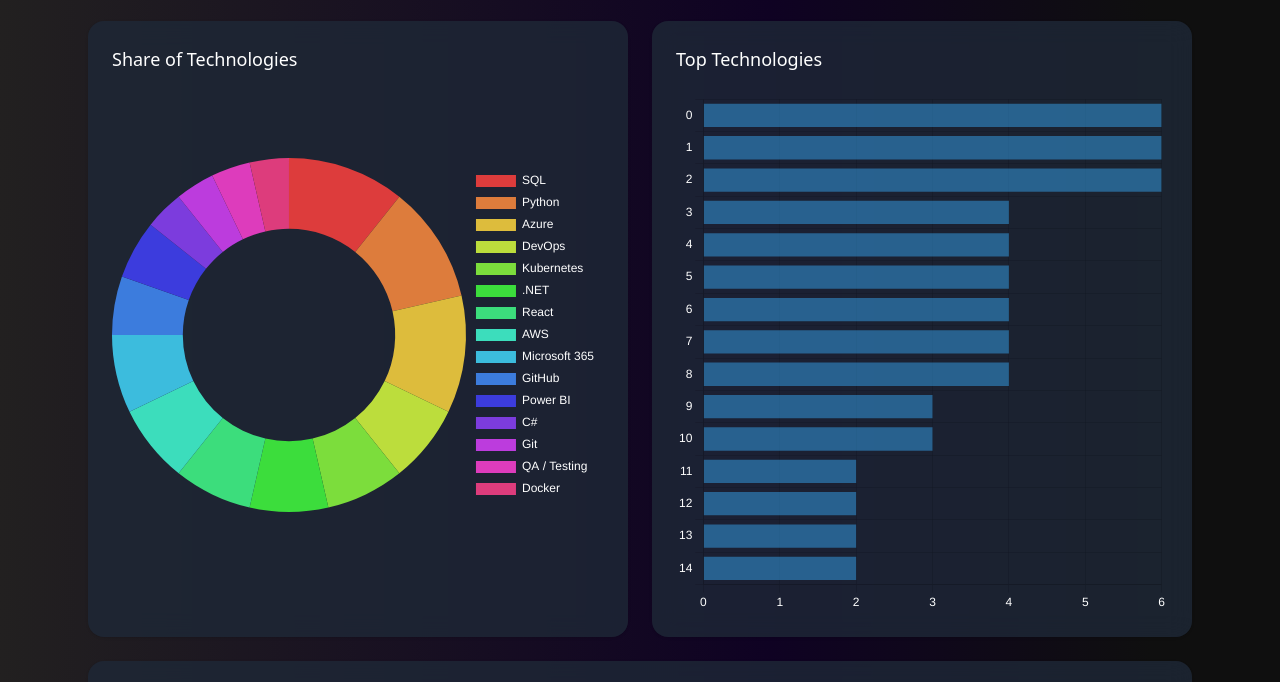
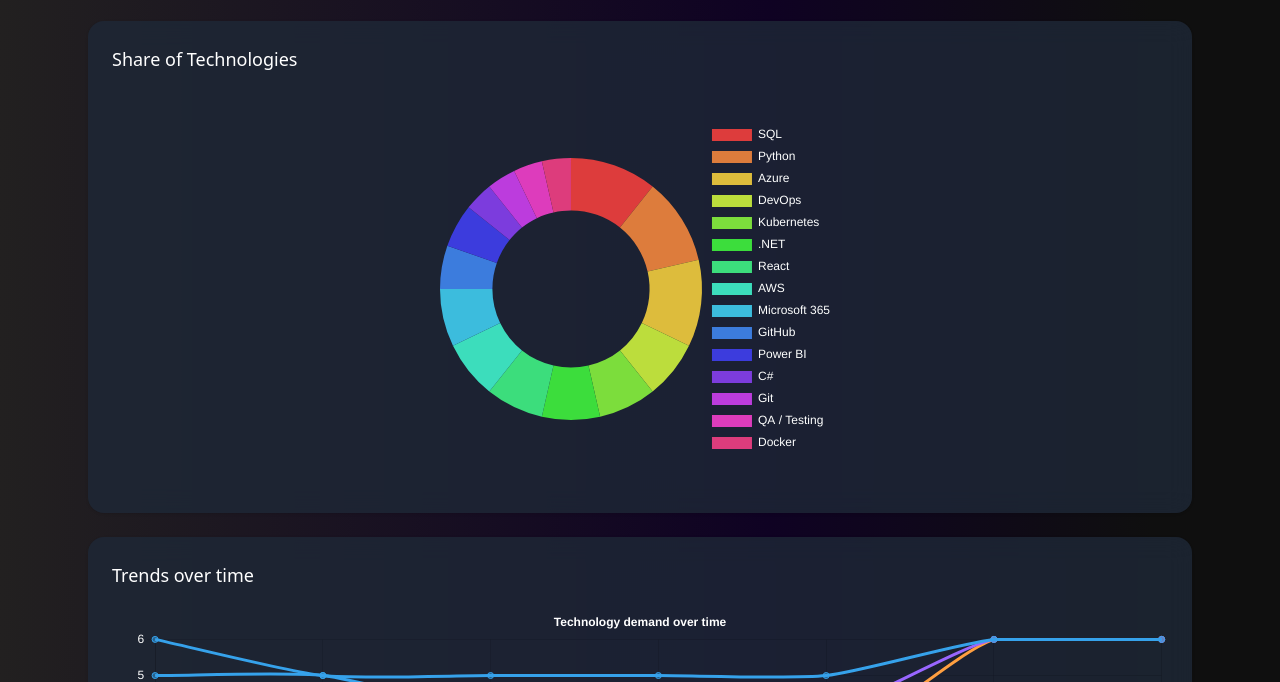
Before and after one commit to matias-cavalcante/it_jobs_req_alfred, a plain HTML site: page index.html in a window 1280 px wide. Shown: the part 111-793 px from the top of the page. Drawn offline with nearby package versions, Linux system fonts and the light colour scheme.

Commit message:
Deleted bars graphic. Expanded donut instead

```diff
--- a/index.html
+++ b/index.html
@@ -28,17 +28,15 @@
       </div>
     </header>
 
-    <section class="grid md:grid-cols-2 gap-6">
+    <section class="grid grid-cols-1">
+
       <div class="bg-gray-800 bg-opacity-80 backdrop-blur-md rounded-2xl shadow p-4 md:p-6 text-white">
 
         <h2 class="text-lg font-medium mb-4">Share of Technologies</h2>
-        <canvas id="donutChart" height="320"></canvas>
+        <canvas id="donutChart" class="w-full max-w-[400px] mx-auto" height="300"></canvas>
+
       </div>
-      <div class="bg-gray-800 bg-opacity-80 backdrop-blur-md rounded-2xl shadow p-4 md:p-6">
 
-        <h2 class="text-lg font-medium mb-4">Top Technologies</h2>
-        <canvas id="barChart" height="320"></canvas>
-      </div>
     </section>
 
 
```
